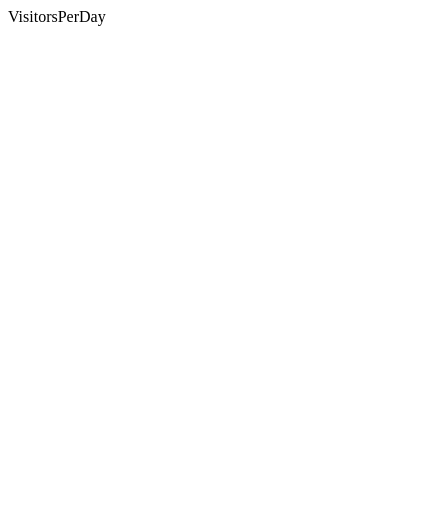
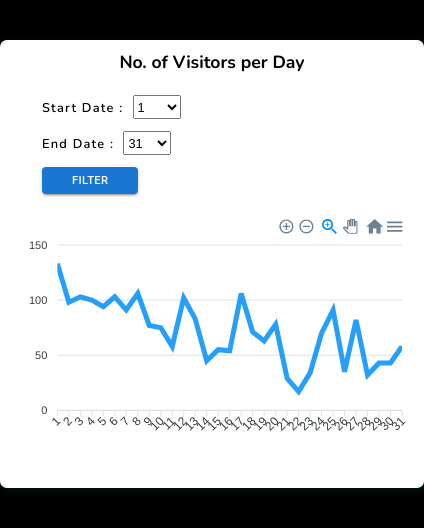
Before and after one commit to parteek2813/WaterdipAi, a React (Vite) app: page / in a window 390 px wide. Shown: the top 528 px of the page, 424 px wide, since content can reach past the window. Built offline with nearby package versions, Linux system fonts and the light colour scheme.

Commit message:
visitorsPerDay Component Done

```diff
--- /dev/null
+++ b/src/@types/typing.d.ts
@@ -0,0 +1,2 @@
+declare module "*.jsx";
+declare module "*.js";
--- /dev/null
+++ b/src/App.scss
@@ -0,0 +1,127 @@
+@import url("https://fonts.googleapis.com/css2?family=Nunito:ital,wght@0,200;0,300;0,400;0,500;0,600;0,700;0,800;0,900;1,200;1,300;1,400;1,500;1,600;1,700;1,800;1,900&display=swap");
+
+* {
+  margin: 0;
+  padding: 0;
+}
+body {
+  background-color: #000000;
+  font-family: "Nunito", sans-serif;
+}
+.app {
+  margin: 70px 50px;
+  .graph-indiv {
+    background-color: #fff;
+    width: 700px;
+    margin: 0 auto;
+    padding: 24px 40px;
+    margin-bottom: 42px;
+    border-radius: 7px;
+    box-shadow: 2px 2px 8px 1px rgba(7, 94, 84, 0.24);
+    .heading {
+      font-size: 1.4rem;
+      font-weight: 700;
+      text-align: center;
+      padding: 0 0 25px 0;
+    }
+    form {
+      display: flex;
+      align-items: center;
+      padding: 0 0 36px 0;
+      .select {
+        margin-right: 21px;
+        label {
+          font-size: 1rem;
+          font-weight: 600;
+          letter-spacing: 1.2px;
+        }
+        select {
+          width: 75px;
+          height: 27px;
+          font-size: 1rem;
+        }
+      }
+      button {
+        padding: 0 30px;
+        height: 32px;
+        margin-left: 16px;
+      }
+    }
+  }
+}
+
+@media all and (max-width: 1100px) {
+  .app {
+    margin: 40px 20px;
+    .graph-indiv {
+      width: 500px;
+      margin: 0 auto;
+      padding: 18px 27px;
+      margin-bottom: 39px;
+      .heading {
+        font-size: 1.2rem;
+        padding: 0 0 21px 0;
+      }
+      form {
+        justify-content: space-between;
+        padding: 0 0 30px 0;
+        .select {
+          margin-right: 0px;
+          label {
+            font-size: 0.8rem;
+          }
+          select {
+            width: 48px;
+            height: 24px;
+            font-size: 0.8rem;
+          }
+        }
+        button {
+          padding: 0 30px;
+          height: 27px;
+          margin-left: 0px;
+          font-size: 0.7rem;
+        }
+      }
+    }
+  }
+}
+
+@media all and (max-width: 700px) {
+  .app {
+    margin: 40px 0px;
+    .graph-indiv {
+      width: 400px;
+      margin: 0 auto;
+      padding: 10px 12px;
+      margin-bottom: 40px;
+      .heading {
+        font-size: 1.1rem;
+        padding: 0 0 21px 0;
+      }
+      form {
+        flex-direction: column;
+        align-items: flex-start;
+        margin-left: 30px;
+        padding: 0 0 21px 0;
+        .select {
+          margin-bottom: 12px;
+          label {
+            font-size: 0.8rem;
+          }
+          select {
+            width: 48px;
+            height: 24px;
+            font-size: 0.8rem;
+          }
+        }
+        button {
+          padding: 0 30px;
+          height: 27px;
+          margin-left: 0px;
+          font-size: 0.7rem;
+        }
+      }
+    }
+  }
+}
--- a/src/App.tsx
+++ b/src/App.tsx
@@ -1,5 +1,5 @@
 import React, { useState } from "react";
-import "./App.css";
+import "./App.scss";
 import VisitorsPerDay from "./components/VisitorsPerDay";
 
 function App() {
--- a/src/components/VisitorsPerDay.tsx
+++ b/src/components/VisitorsPerDay.tsx
@@ -2,12 +2,10 @@ import React, { useState } from "react";
 import { data, HotelData } from "../data/data.ts";
 import Chart from "react-apexcharts";
 import Button from "@mui/material/Button";
+import Heading from "./utils/Heading.tsx";
+import Selects from "../components/utils/selects.jsx";
 
-interface Props {
-  hotelData: HotelData[];
-}
-
-const VisitorsPerDay: React.FC<Props> = ({ hotelData }) => {
+const VisitorsPerDay = () => {
   const [list, setList] = useState<HotelData[]>(data);
   const [start, setStart] = useState<number>(1);
   const [end, setEnd] = useState<number>(31);
@@ -26,6 +24,22 @@ const VisitorsPerDay: React.FC<Props> = ({ hotelData }) => {
       }, 0)
   );
 
+  // Setup for the Apex Charts
+  const options = {
+    chart: {
+      id: "basic-bar",
+    },
+    xaxis: {
+      categories: allDays,
+    },
+  };
+  const series = [
+    {
+      name: "visitors",
+      data: visitors,
+    },
+  ];
+
   const StartChangeDate = (e: React.ChangeEvent<HTMLInputElement>) => {
     const Svalue = parseInt(e.target.value);
     setStart(Svalue);
@@ -35,7 +49,7 @@ const VisitorsPerDay: React.FC<Props> = ({ hotelData }) => {
     setStart(Evalue);
   };
 
-  const HandleSubmitFunction = (e: React.ChangeEvent<HTMLInputElement>) => {
+  const HandleSubmitFunction = (e: React.FormEvent<HTMLFormElement>) => {
     e.preventDefault();
     console.log(start, end);
     setList(
@@ -47,7 +61,35 @@ const VisitorsPerDay: React.FC<Props> = ({ hotelData }) => {
     );
   };
 
-  return <div>VisitorsPerDay</div>;
+  return (
+    <div className="graph-indiv">
+      <Heading heading="No. of Visitors per Day" />
+      <form onSubmit={HandleSubmitFunction}>
+        <Selects
+          id="start-date"
+          label="Start Date"
+          defaultValue={start}
+          onChange={StartChangeDate}
+        />
+        <Selects
+          id="end-date"
+          defaultValue={end}
+          label="End Date"
+          onChange={EndChangeDate}
+        />
+        <Button variant="contained" type="submit">
+          Filter
+        </Button>
+      </form>
+      <Chart
+        options={options}
+        series={series}
+        type="line"
+        width="100%"
+        className="height"
+      />
+    </div>
+  );
 };
 
 export default VisitorsPerDay;
--- /dev/null
+++ b/src/components/utils/Heading.tsx
@@ -0,0 +1,11 @@
+import React from "react";
+
+interface HeadingProps {
+  heading: string;
+}
+
+const Heading: React.FC<HeadingProps> = ({ heading }) => {
+  return <div className="heading">{heading}</div>;
+};
+
+export default Heading;
--- /dev/null
+++ b/src/components/utils/selects.jsx
@@ -0,0 +1,24 @@
+import React from "react";
+import { data } from "../../data/data";
+
+const Selects = (props) => {
+  const day = [...new Set(data.map((item) => item.arrival_date_day_of_month))];
+  return (
+    <div className="select">
+      <label htmlFor={props.id}>{props.label} :&nbsp;&nbsp;</label>
+      <select
+        key={props.id}
+        name={props.id}
+        id={props.id}
+        onChange={props.onChange}
+        defaultValue={props.defaultValue}
+      >
+        {day.map((days) => {
+          return <option value={days}>{days}</option>;
+        })}
+      </select>
+    </div>
+  );
+};
+
+export default Selects;
```
Also changed, not shown: src/App.css (deleted, +0 -42 lines).
